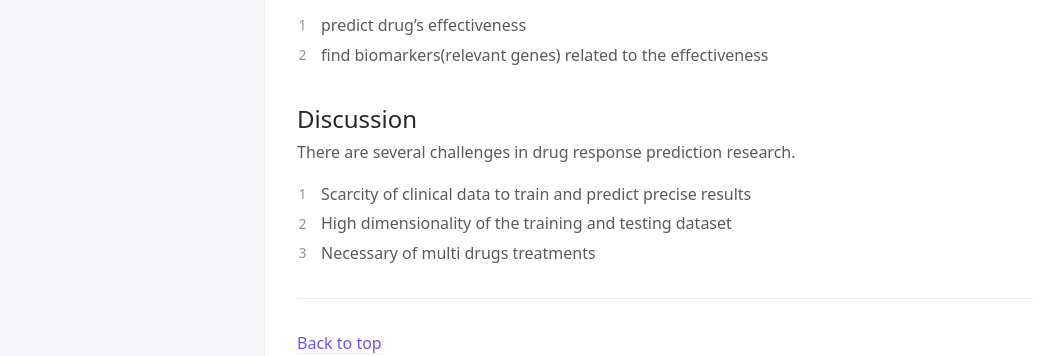
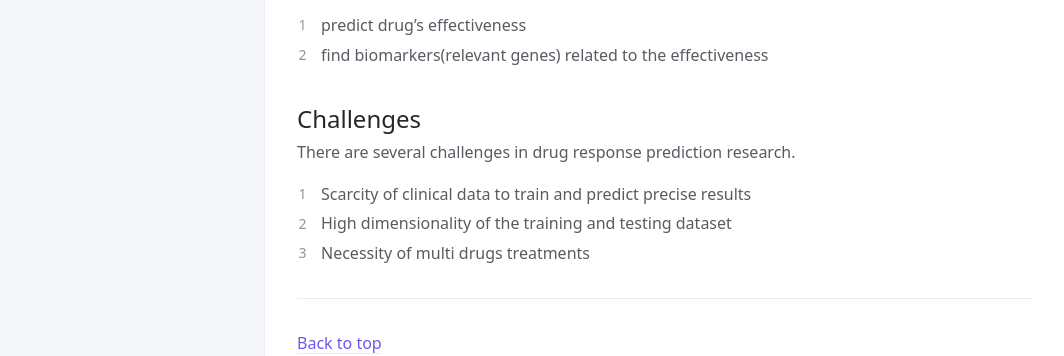
Before and after one commit to briankimstudio/drp, a Jekyll site: the page built from docs/introduction.md, in a window 1280 px wide and 900 px high, scrolled down 1055 px. Shown: the part 468-824 px from the top of the window, without its empty margins (107-1171 px from the left). Built offline with Jekyll 4.4.1, drawn with Linux system fonts in a browser that asks for light colours.

Commit message:
introduction

```diff
--- a/docs/introduction.md
+++ b/docs/introduction.md
@@ -27,10 +27,10 @@ After training the machine learning model, it can perform the following tasks.
 1. predict drug's effectiveness
 2. find biomarkers(relevant genes) related to the effectiveness
 
-## Discussion
+## Challenges
 
 There are several challenges in drug response prediction research.
 
 1. Scarcity of clinical data to train and predict precise results
 3. High dimensionality of the training and testing dataset
-3. Necessary of multi drugs treatments
+3. Necessity of multi drugs treatments
```
